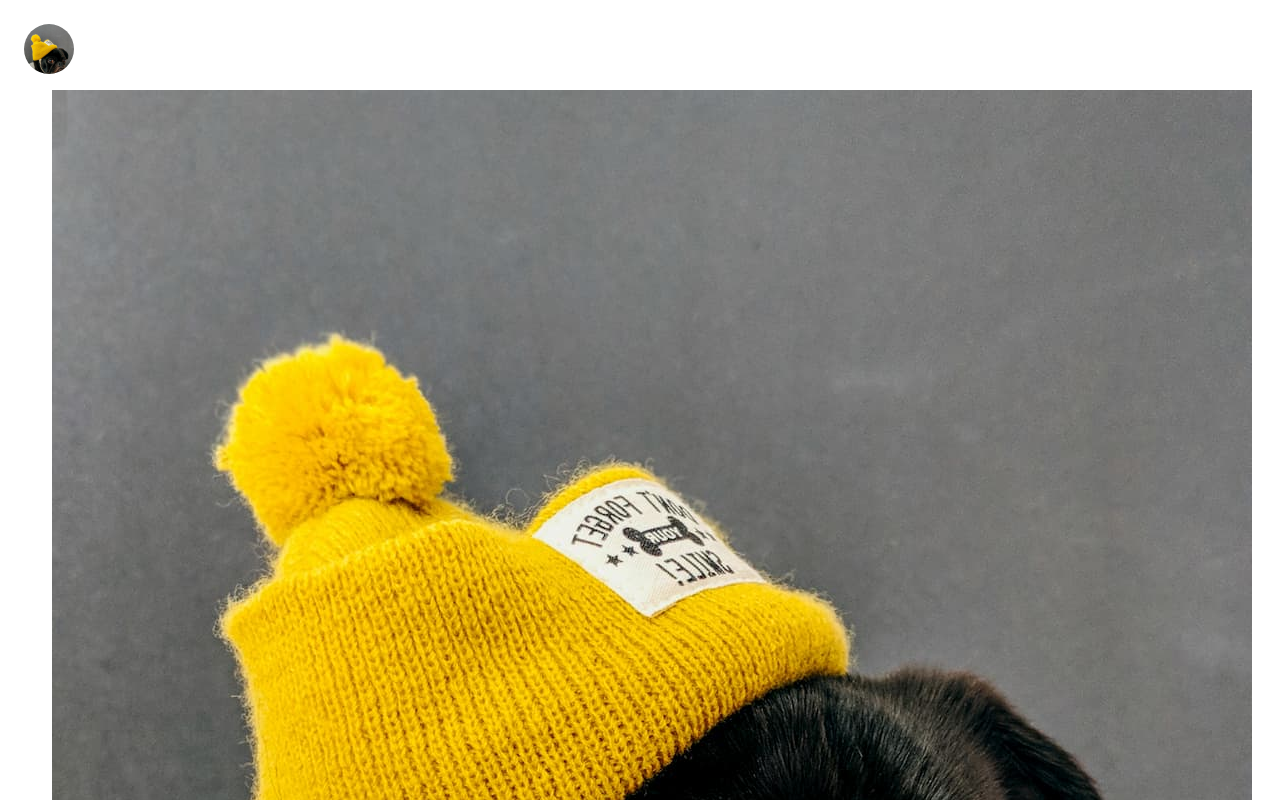
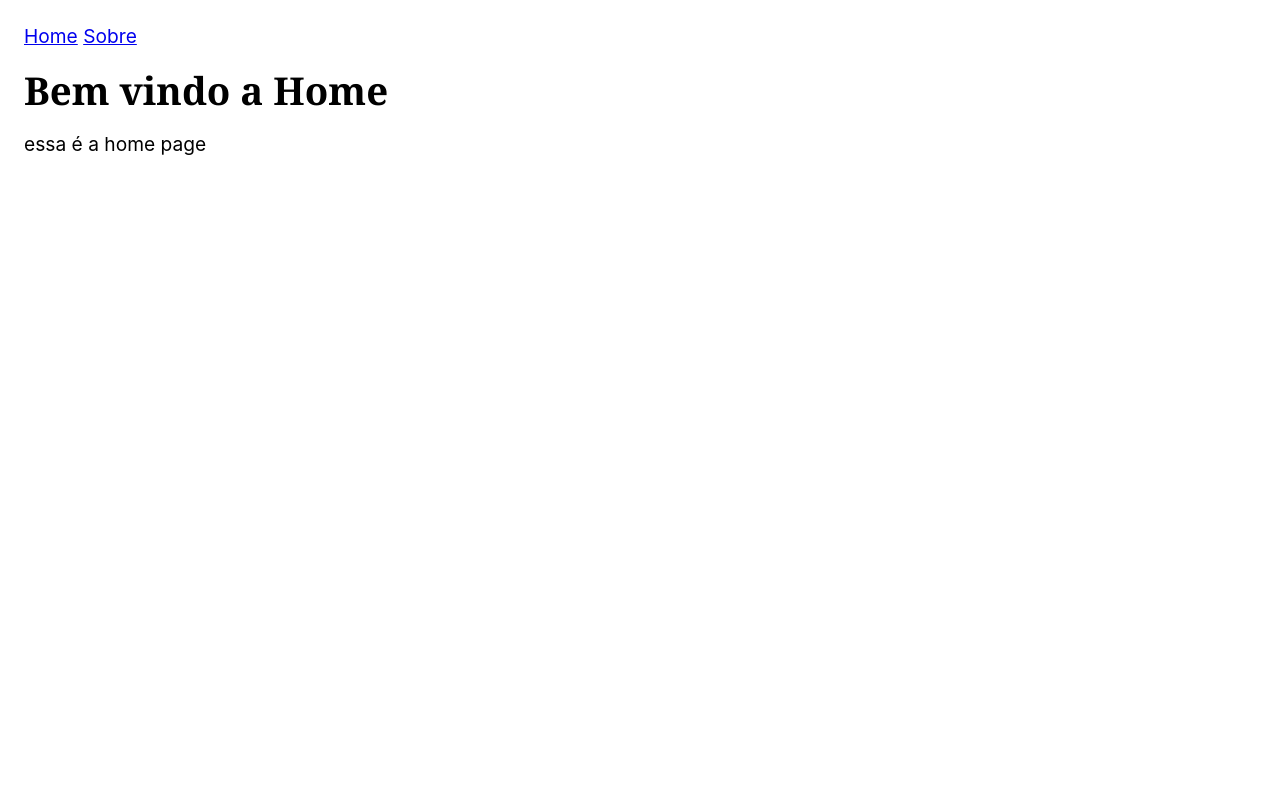
Before and after one commit to jeanfwl/react-origamid, a React (Create React App) app in the folder react-curso/appreact/: page / in a window 1280 px wide. Shown: the top 800 px of the page. Built offline with nearby package versions, Linux system fonts and the light colour scheme.

Commit message:
Adicionado react-router-dom e iniciado módulo do mesmo

```diff
--- a/react-curso/appreact/package.json
+++ b/react-curso/appreact/package.json
@@ -7,9 +7,11 @@
     "@testing-library/react": "^13.4.0",
     "@testing-library/user-event": "^13.5.0",
     "bootstrap": "^5.2.3",
+    "history": "^5.3.0",
     "react": "^18.2.0",
     "react-bootstrap": "^2.7.3",
     "react-dom": "^18.2.0",
+    "react-router-dom": "^6.0.0-beta.0",
     "react-scripts": "5.0.1",
     "styled-components": "^5.3.9",
     "web-vitals": "^2.1.4"
--- a/react-curso/appreact/src/index.js
+++ b/react-curso/appreact/src/index.js
@@ -1,6 +1,6 @@
 import React from 'react';
 import ReactDOM from 'react-dom/client';
-import App from './css/imagens/App';
+import App from './router/App';
 
 // import 'bootstrap/dist/css/bootstrap.min.css';
 // import 'bootstrap/dist/js/bootstrap.bundle.min'; possível omitir usando react-bootstrap
--- /dev/null
+++ b/react-curso/appreact/src/router/App.js
@@ -0,0 +1,21 @@
+import React from 'react';
+import { BrowserRouter, Routes, Route } from 'react-router-dom';
+import Header from './Header';
+import Home from './Home';
+import Sobre from './Sobre';
+import NaoEncontrada from './NaoEncontrada';
+
+const App = () => {
+  return (
+    <BrowserRouter>
+      <Header />
+      <Routes>
+        <Route path="/" element={<Home />} />
+        <Route path="sobre" element={<Sobre />} />
+        <Route path="*" element={<NaoEncontrada />} />
+      </Routes>
+    </BrowserRouter>
+  );
+};
+
+export default App;
--- /dev/null
+++ b/react-curso/appreact/src/router/Header.js
@@ -0,0 +1,14 @@
+import React from 'react';
+import { Link } from 'react-router-dom';
+
+const Header = () => {
+  return (
+    <header>
+      <nav>
+        <Link to="/">Home</Link> <Link to="sobre">Sobre</Link>
+      </nav>
+    </header>
+  );
+};
+
+export default Header;
--- /dev/null
+++ b/react-curso/appreact/src/router/Home.js
@@ -0,0 +1,12 @@
+import React from 'react';
+
+const Home = () => {
+  return (
+    <div>
+      <h1>Bem vindo a Home</h1>
+      <p>essa é a home page</p>
+    </div>
+  );
+};
+
+export default Home;
--- /dev/null
+++ b/react-curso/appreact/src/router/NaoEncontrada.js
@@ -0,0 +1,7 @@
+import React from 'react';
+
+const NaoEncontrada = () => {
+  return <div>Erro 404 - Página não encontrada.</div>;
+};
+
+export default NaoEncontrada;
--- /dev/null
+++ b/react-curso/appreact/src/router/Sobre.js
@@ -0,0 +1,12 @@
+import React from 'react';
+
+const Sobre = () => {
+  return (
+    <div>
+      <h1>Bem vindo a Sobre</h1>
+      <p>essa é a sobre page</p>
+    </div>
+  );
+};
+
+export default Sobre;
```
Also changed, not shown: 1 other file (tests, documents, lock files or other folders).
